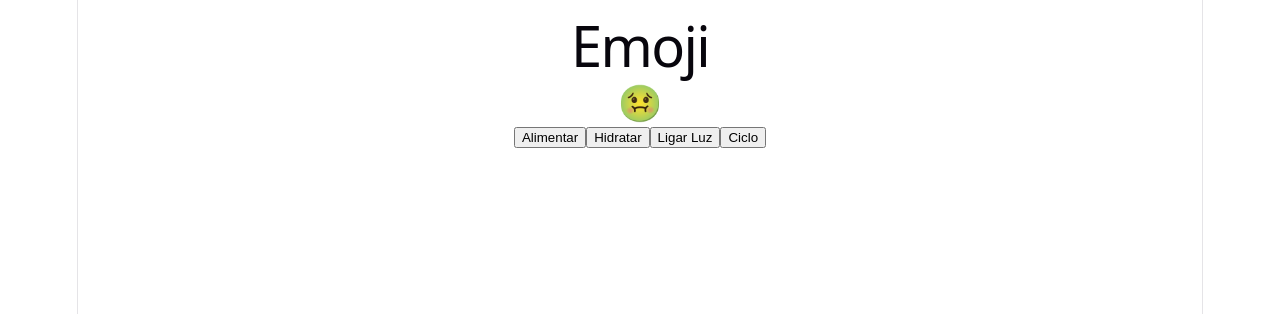
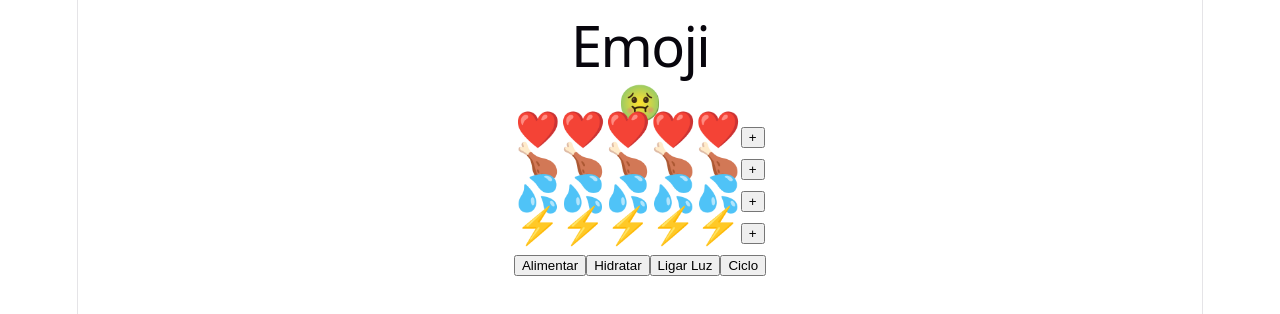
Before and after one commit to ufjf-dcc207/ufjf-dcc207-2026-3-a-atv06-nsalgado2000, a React (Vite) app: page / in a window 1280 px wide. Shown: the top 314 px of the page. Built offline with nearby package versions, Linux system fonts and the light colour scheme.

Commit message:
adicione atributos

```diff
--- a/src/Atributo.tsx
+++ b/src/Atributo.tsx
@@ -1,5 +1,5 @@
 import { useState } from "react";
-import "./Atributo.css";
+//import "./Atributo.css";
 
 type AtributoProps = {
   icone: string;
--- a/src/Emoji.tsx
+++ b/src/Emoji.tsx
@@ -1,4 +1,5 @@
 import { useState } from "react";
+import Atributo from "./Atributo";
 
 type EMOJI_KEYS = "happy" | "sick" | "dead";
 const EMOJI_MAP = new Map<EMOJI_KEYS, string>([
@@ -19,6 +20,13 @@ export default function Emoji() {
     <>
       <div className="emoji">
         <div className="face">{EMOJI_MAP.get(status) || "👻"}</div>
+        <div className="atributos">
+          <Atributo icone="❤️" />
+          <Atributo icone="🍗" />
+          <Atributo icone="💦" />
+          <Atributo icone="⚡" />
+        </div>
+
         <div className="acoes">
           <button onClick={alimentarClick}>Alimentar</button>
           <button onClick={hidratarClick}>Hidratar</button>
```
